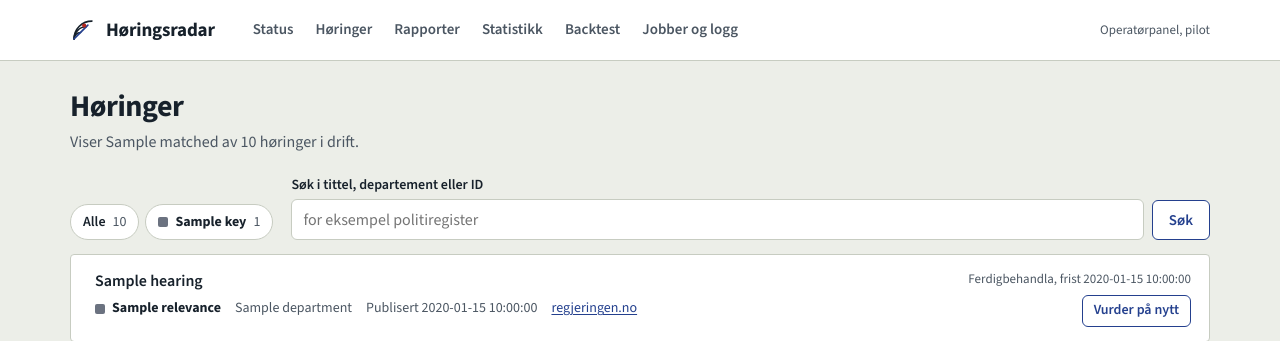
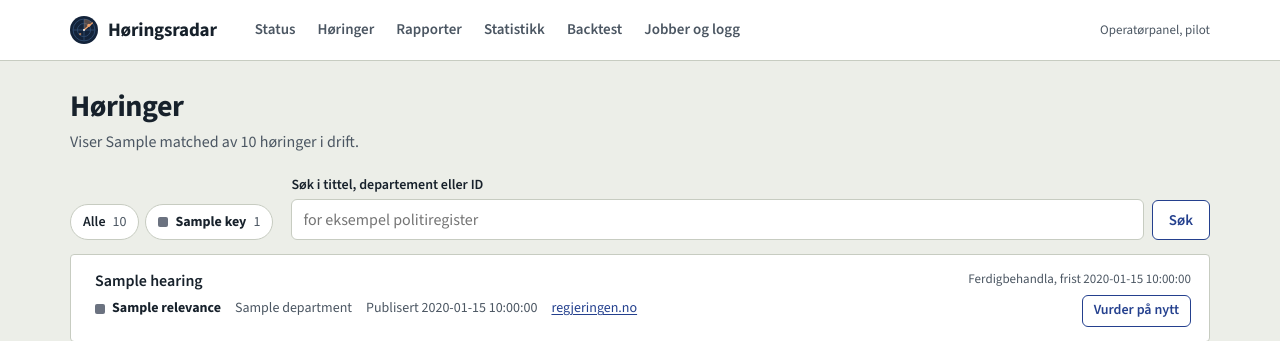
Before and after one commit to Unackn0wledged/horingsradar, a Python web app: template src/horingsradar/web/templates/hearings.html in a window 1280 px wide. Shown: the top 341 px of the page. Run offline with Jinja, Linux system fonts and the light colour scheme; the template is opened without the code that fills it: most values are stand-ins (such as "Sample title", 1, 10 or a date in 2020).

Commit message:
Use a small radar from the slide deck as the panel logo
The masthead gets a simplified version of the radar on the deck cover:
two rings, crosshair, sweep and two blips. Flat sweep fill instead of a
gradient. 28 px on desktop, 24 px below 720 px.

Co-Authored-By: Claude Opus 5.5 <noreply@anthropic.com>

```diff
--- a/src/horingsradar/web/static/style.css
+++ b/src/horingsradar/web/static/style.css
@@ -57,7 +57,7 @@ a:hover { color: var(--stamp-dark); }
   color: var(--ink); text-decoration: none; white-space: nowrap;
 }
 .wordmark:hover { color: var(--ink); }
-.wordmark svg { width: 26px; height: 26px; flex: none; }
+.wordmark svg { width: 28px; height: 28px; flex: none; }
 .sections { display: flex; gap: 2px; overflow-x: auto; scrollbar-width: none; }
 .sections::-webkit-scrollbar { display: none; }
 .sections a {
@@ -272,6 +272,7 @@ pre.log {
   :root { --gutter: 16px; }
   .masthead-inner { flex-wrap: wrap; gap: 0; min-height: 0; padding-top: 12px; }
   .wordmark { margin-bottom: 4px; }
+  .wordmark svg { width: 24px; height: 24px; }
   .sections {
     flex-basis: 100%; margin: 0 calc(-1 * var(--gutter)); padding: 0 var(--gutter);
     /* fade at the right edge shows that the menu scrolls */
--- a/src/horingsradar/web/templates/base.html
+++ b/src/horingsradar/web/templates/base.html
@@ -16,12 +16,18 @@
 <header class="masthead">
   <div class="masthead-inner">
     <a class="wordmark" href="/" aria-label="Høringsradar, til statussiden">
-      <svg viewBox="0 0 32 32" aria-hidden="true" fill="none" stroke="#17212b" stroke-width="2" stroke-linecap="round">
-        <path d="M5 27 A8 8 0 0 1 13 19"/>
-        <path d="M5 27 A15 15 0 0 1 20 12"/>
-        <path d="M5 27 A22 22 0 0 1 27 5"/>
-        <path d="M5 27 L22 10" stroke="#24408e"/>
-        <circle cx="17.5" cy="10.5" r="2.6" fill="#b3261e" stroke="none"/>
+      <svg viewBox="0 0 32 32" aria-hidden="true">
+        <circle cx="16" cy="16" r="16" fill="#13233a"/>
+        <g fill="none" stroke="#2e4a6e" stroke-width="1.1">
+          <circle cx="16" cy="16" r="12.5"/>
+          <circle cx="16" cy="16" r="7.5"/>
+          <path d="M3.5 16 H28.5 M16 3.5 V28.5"/>
+        </g>
+        <path d="M16 16 L16 3.5 A12.5 12.5 0 0 1 25.58 7.97 Z" fill="#f0a36b" fill-opacity="0.3"/>
+        <path d="M16 16 L25.58 7.97" stroke="#f0a36b" stroke-width="1.4" stroke-linecap="round"/>
+        <circle cx="21.6" cy="10.6" r="1.8" fill="#f0a36b"/>
+        <circle cx="11.6" cy="20.6" r="1.3" fill="#f0a36b" fill-opacity="0.7"/>
+        <circle cx="16" cy="16" r="1.1" fill="#f6f4ee"/>
       </svg>
       Høringsradar
     </a>
```
